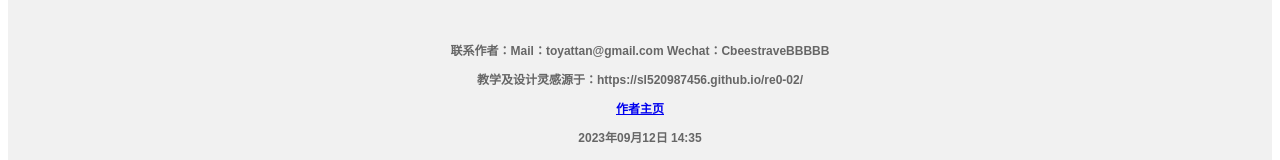
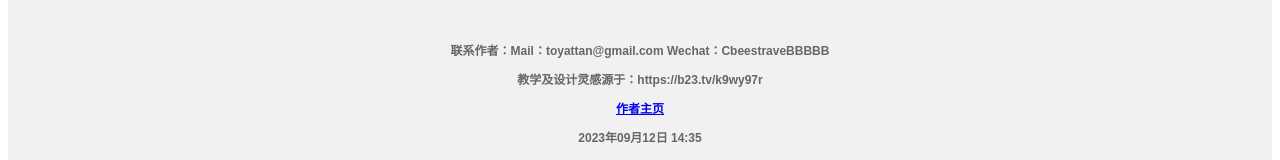
Before and after one commit to Toyat-T/fuyangmu, a plain HTML site: page index.html in a window 1280 px wide. Shown: the part 680-840 px from the top of the page. Drawn offline with Linux system fonts and the light colour scheme.

Commit message:
Update index.html

```diff
--- a/index.html
+++ b/index.html
@@ -44,8 +44,8 @@
   "
 >
   <p>联系作者：Mail：toyattan@gmail.com Wechat：CbeestraveBBBBB</p>
-  <p>教学及设计灵感源于：https://sl520987456.github.io/re0-02/</p>
-  <a href="https://sl520987456.github.io/re0-02/"> 作者主页</a>
+  <p>教学及设计灵感源于：https://b23.tv/k9wy97r</p>
+  <a href="https://toyat-t.github.io/a-try/"> 作者主页</a>
   <p class="datetime_display" id="datetimeDisplay">YYYY年M月D日 HH:MM</p>
   <script>
     document.addEventListener("DOMContentLoaded", function () {
```
